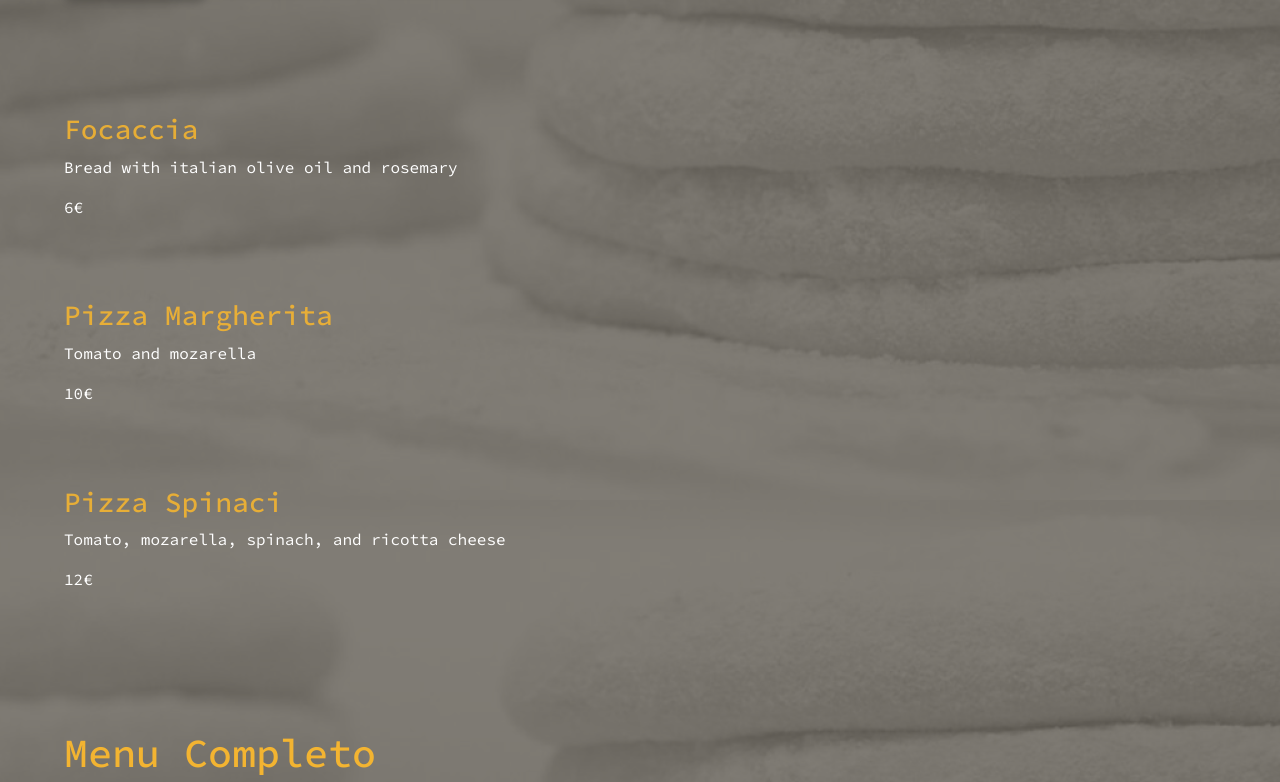
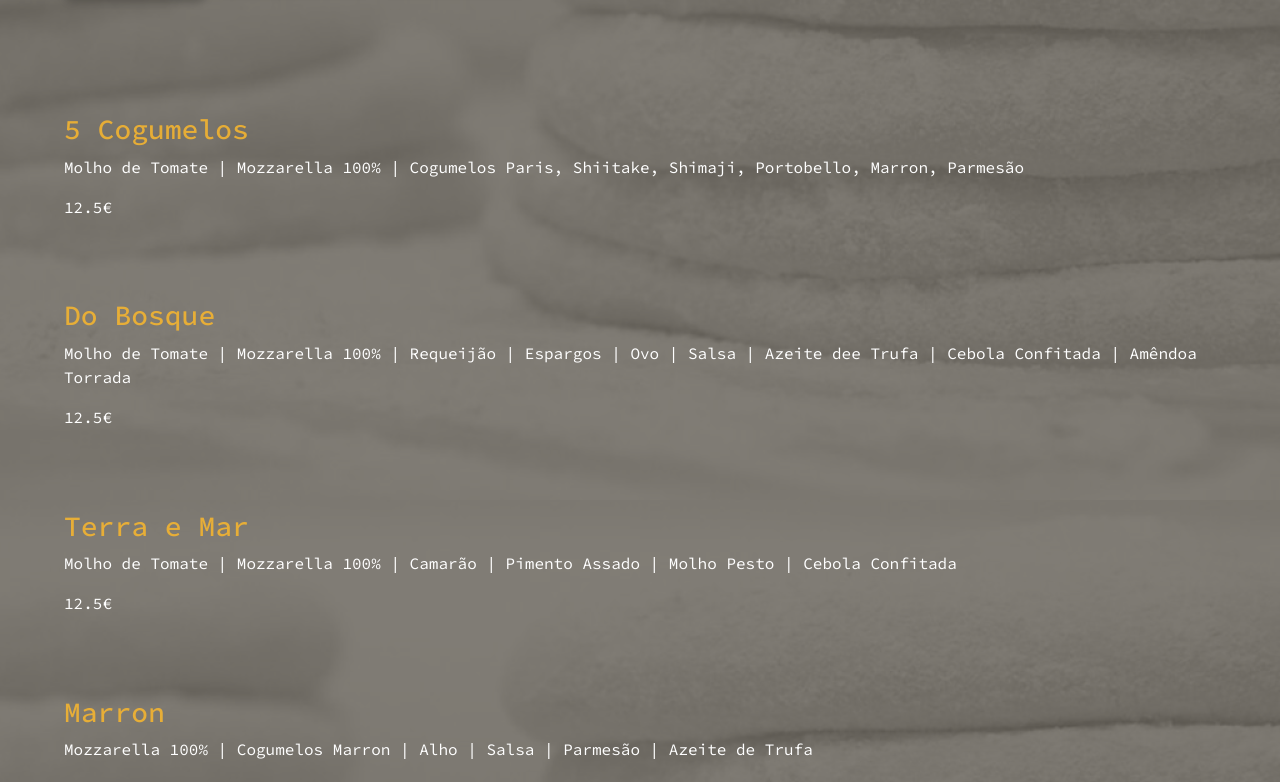
Before and after one commit to nuno18084/Maritaca-Project, a React (Create React App) app: page /menu in a window 1280 px wide. Shown: the part 332-1114 px from the top of the page. Built offline with nearby package versions, Linux system fonts and the light colour scheme.

Commit message:
Add real data to the specialsData file

```diff
--- a/src/components/HomePage/HomePage.jsx
+++ b/src/components/HomePage/HomePage.jsx
@@ -22,7 +22,7 @@ const HomePage = () => {
         exit={{ x: window.innerWidth, transition: { duration: 0.2 } }}
       >
         <img src={Logo} alt="logo" className="main-page-logo" />
-        <Link
+        {/* <Link
           to="/menu"
           onClick={handleLinkClickMenu}
           style={{ textDecoration: "none", color: "inherit" }}
@@ -30,7 +30,7 @@ const HomePage = () => {
           <div className="bottom-section">
             <button className="home-menu">Ver o Menu</button>
           </div>
-        </Link>
+        </Link> */}
       </motion.div>
     </>
   );
--- a/src/components/MenuPage/Specials/SpecialsData.js
+++ b/src/components/MenuPage/Specials/SpecialsData.js
@@ -1,109 +1,157 @@
 const pizzaData = [
   {
-    name: "Focaccia",
-    ingredients: "Bread with italian olive oil and rosemary",
-    price: 6,
+    name: "5 Cogumelos",
+    ingredients:
+      "Molho de Tomate | Mozzarella 100% | Cogumelos Paris, Shiitake, Shimaji, Portobello, Marron, Parmesão",
+    price: 12.5,
     // photoName: "pizzas/focaccia.jpg",
     soldOut: false,
   },
   {
-    name: "Pizza Margherita",
-    ingredients: "Tomato and mozarella",
-    price: 10,
+    name: "Do Bosque",
+    ingredients:
+      "Molho de Tomate | Mozzarella 100% | Requeijão | Espargos | Ovo | Salsa | Azeite dee Trufa | Cebola Confitada | Amêndoa Torrada",
+    price: 12.5,
     soldOut: false,
   },
   {
-    name: "Pizza Spinaci",
-    ingredients: "Tomato, mozarella, spinach, and ricotta cheese",
-    price: 12,
+    name: "Terra e Mar",
+    ingredients:
+      "Molho de Tomate | Mozzarella 100% | Camarão | Pimento Assado | Molho Pesto | Cebola Confitada",
+    price: 12.5,
+    soldOut: false,
+  },
+  {
+    name: "Marron",
+    ingredients:
+      "Mozzarella 100% | Cogumelos Marron | Alho | Salsa |  Parmesão | Azeite de Trufa ",
+    price: 12.5,
+    soldOut: false,
+  },
+  {
+    name: "Tomatina",
+    ingredients:
+      "Molho de Tomate | Mozzarella 100% |  Manjericão | Tomate Cherry | Mozzarella Di Bufala |  Parmesão",
+    price: 12.5,
+    soldOut: false,
+  },
+  {
+    name: "Figo",
+    ingredients:
+      "Mozzarella 100% |  Figo |  Gorgonzola | Presunto |  Mel | Oregãos",
+    price: 12.5,
+    soldOut: false,
+  },
+  {
+    name: "Trufa",
+    ingredients: "Gorgonzola |  Salsa Trufada | Rúcula |  Azeite de Trufa",
+    price: 13,
     soldOut: false,
   },
 ];
 
 const rolinhoData = [
   {
-    name: "Rolinho 1",
-    ingredients: "Bread with italian olive oil and rosemary",
-    price: 6,
+    name: "Alho",
+    ingredients: "Manteiga de Alho | Mozzarella 100%",
+    price: 3.9,
     // photoName: "pizzas/focaccia.jpg",
     soldOut: false,
   },
   {
-    name: "Rolinho 2",
-    ingredients: "Tomato and mozarella",
-    price: 10,
+    name: "Diávola",
+    ingredients: "Mozzarella 100% | Pepperoni | Oregãos",
+    price: 5.6,
     soldOut: false,
   },
   {
-    name: "Rolinho 3",
-    ingredients: "Tomato, mozarella, spinach, and ricotta cheese",
-    price: 12,
+    name: "Camarão",
+    ingredients: "Mozzarella 100% | Camarão | Catupiri | Oregãos",
+    price: 6,
+    soldOut: false,
+  },
+  {
+    name: "Anchovas",
+    ingredients: "Mozzarella 100% | Anchovas | Alcaparras",
+    price: 6,
+    soldOut: false,
+  },
+  {
+    name: "Trufa",
+    ingredients: "Queijo Gorgonzola | Salsa Trufada | Azeite de Trufa",
+    price: 7.2,
     soldOut: false,
   },
 ];
 
 const saladData = [
   {
-    name: "Salada 1",
-    ingredients: "Bread with italian olive oil and rosemary",
-    price: 6,
+    name: "Pêra e Parmesão",
+    ingredients: "Rúcula | Parmesão | Pêra | Azeite | Creme Balsâmico",
+    price: 7,
     // photoName: "pizzas/focaccia.jpg",
     soldOut: false,
   },
   {
-    name: "Salada 2",
-    ingredients: "Tomato and mozarella",
-    price: 10,
+    name: "Caprese",
+    ingredients: "Tomate | Mozzarella Di Bufala",
+    price: 7,
     soldOut: false,
   },
   {
-    name: "Salada 3",
-    ingredients: "Tomato, mozarella, spinach, and ricotta cheese",
-    price: 12,
+    name: "Rúcula",
+    ingredients: "Rúcula | Tomate Cherry | Azeite",
+    price: 4,
     soldOut: false,
   },
 ];
 
 const promotionsData = [
   {
-    name: "Promoção 1",
-    ingredients: "Bread with italian olive oil and rosemary",
+    name: "Tabuleiro + Rolinho",
+    ingredients: "Na compra de um tabuleiro, oferecemos um rolinho de alho.",
     price: 6,
     // photoName: "pizzas/focaccia.jpg",
     soldOut: false,
   },
-  {
-    name: "Promoção 2",
-    ingredients: "Tomato and mozarella",
-    price: 10,
-    soldOut: false,
-  },
-  {
-    name: "Promoção 3",
-    ingredients: "Tomato, mozarella, spinach, and ricotta cheese",
-    price: 12,
-    soldOut: false,
-  },
+  // {
+  //   name: "",
+  //   ingredients: "Tomato and mozarella",
+  //   price: 10,
+  //   soldOut: false,
+  // },
+  // {
+  //   name: "Promoção 3",
+  //   ingredients: "Tomato, mozarella, spinach, and ricotta cheese",
+  //   price: 12,
+  //   soldOut: false,
+  // },
 ];
 
 const newsData = [
   {
-    name: "Salada 1",
-    ingredients: "Bread with italian olive oil and rosemary",
-    price: 6,
+    name: "Piadina de Salmão e Abacate",
+    ingredients: "Salmão | Abacate",
+    price: 8,
     // photoName: "pizzas/focaccia.jpg",
     soldOut: false,
   },
   {
-    name: "Salada 2",
-    ingredients: "Tomato and mozarella",
-    price: 10,
+    name: "Sopa Fria de Meloa e Presunto Crocante",
+    ingredients: "Meloa | Hortelã | Presunto",
+    price: 4,
     soldOut: false,
   },
   {
-    name: "Salada 3",
-    ingredients: "Tomato, mozarella, spinach, and ricotta cheese",
-    price: 12,
+    name: "Salada de Melancia",
+    ingredients: "Melancia | Queijo de Cabra | Hortelã",
+    price: 8,
+    soldOut: false,
+  },
+  {
+    name: "Tiramisù",
+    ingredients: "Café | Palitos Larraine | Cacau em Pó | Ovos",
+    price: 4,
     soldOut: false,
   },
 ];
```
Also changed, not shown: src/Images/Backgrounds/HomeBackground.png, src/Images/Backgrounds/HomeBackgroundBig.png.
